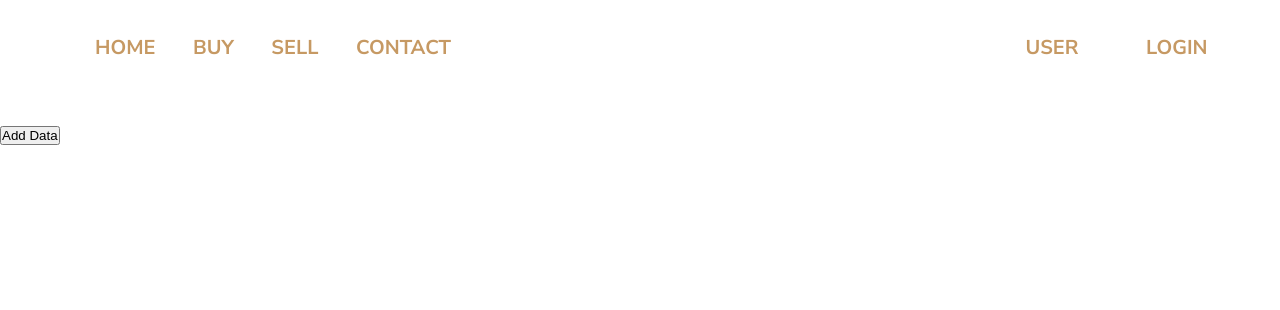
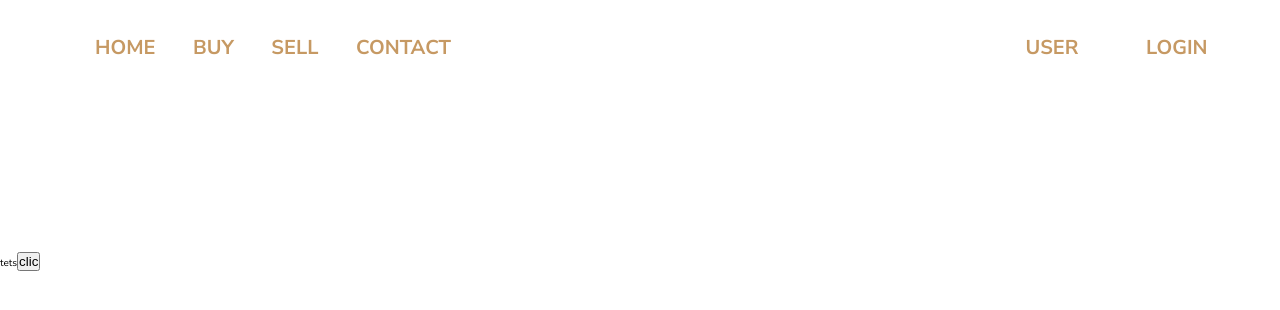
Before and after one commit to michalsamulak/real_estate, a Next.js app: page /sell in a window 1280 px wide. Shown: the top 310 px of the page. Built offline with nearby package versions, Linux system fonts and the light colour scheme; no server answers.

Commit message:
firebase email auth

```diff
--- a/components/signin/signin.tsx
+++ b/components/signin/signin.tsx
@@ -6,6 +6,8 @@ import { useRouter } from 'next/navigation'
 export const SignIn = () => {
     const [email, setEmail] = React.useState('')
     const [password, setPassword] = React.useState('')
+
+
     const router = useRouter()
 
     const handleForm = async (event: any) => {
--- a/lib/hooks/useAddData.tsx
+++ b/hooks/useAddData.tsx
@@ -1,6 +1,6 @@
 import { useState } from 'react';
 import { getFirestore, doc, setDoc } from 'firebase/firestore';
-import  firebaseApp  from '../firebase/firebase';
+import  firebaseApp  from '../lib/firebase/firebase';
 
 interface IAddData {
   collection: string;
--- /dev/null
+++ b/lib/firebase/firebaseAddToDB.ts
@@ -0,0 +1,18 @@
+import firebase_app from "./firebase";
+import { getFirestore, doc, setDoc } from "firebase/firestore";
+
+const db = getFirestore(firebase_app)
+export default async function addData(collection: string, id: string, data:any) {
+    let result = null;
+    let error = null;
+
+    try {
+        result = await setDoc(doc(db, collection, id), data, {
+            merge: true,
+        });
+    } catch (err) {
+        error = err;
+    }
+
+    return { result, error };
+}
--- a/src/pages/sell/index.tsx
+++ b/src/pages/sell/index.tsx
@@ -1,20 +1,47 @@
-import useAddData from '../../../lib/hooks/useAddData';
+import React from "react";
+import addData from "../../../lib/firebase/firebaseAddToDB";
 
 const Sell = () => {
-  const [addData, error] = useAddData();
+    const handleForm = async () => {
+        const data = {
+            name: "John snow2",
+            house: "Stark2",
+        };
+        const { result, error } = await addData(
+            "users",
+            "user-id2ssssddms,dm",
+            data
+        );
+        console.log(result);
+        if (error) {
+            return console.log(error);
+        }
+    };
 
-  const handleAddData = async () => {
-    const data = { name: 'John', age: 30 };
-    await addData({ collection: 'users',id: 'test2', data });
-  };
-
-  return (
-    <div><br/><br/><br/><br/><br/><br/><br/><br/><br/>
-      <button onClick={handleAddData}>Add Data</button>
-      {/* {result && <p>{result}</p>} */}
-      {error && <p>{error.message}</p>}
-    </div>
-  );
+    return (
+        <div>
+            <br />
+            <br />
+            <br />
+            <br />
+            <br />
+            <br />
+            <br />
+            <br />
+            <br />
+            <br />
+            <br />
+            <br />
+            <br />
+            <br />
+            <br />
+            <br />
+            <br />
+            <br />
+            tets
+            <button onClick={handleForm}>clic</button>
+        </div>
+    );
 };
 
-  export default Sell
+export default Sell;
```
Also changed, not shown: lib/hooks/useFetchData.tsx (deleted, +0 -23 lines), src/pages/buy/index.tsx (+9 -10 lines), lib/firebase/firebaseSignInMethod.ts (line endings or trailing spaces).
